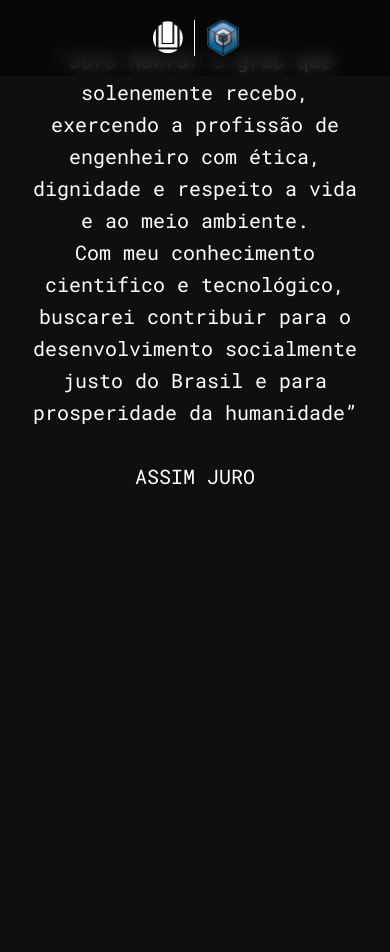
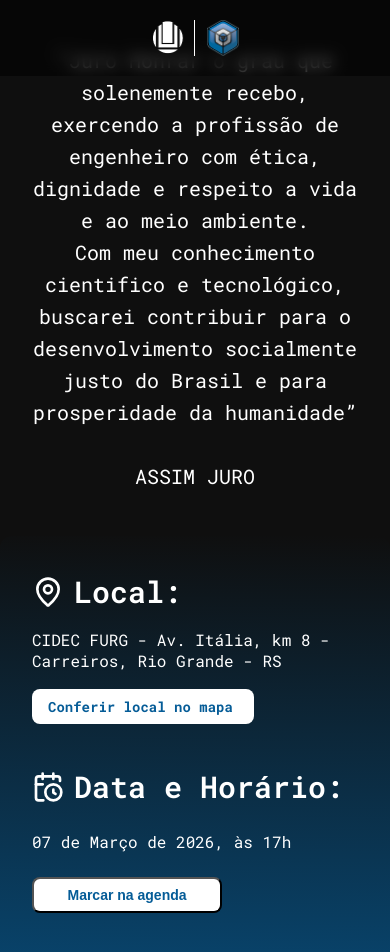
Before and after one commit to edrda/convite-formatura-engenharia-automacao-2026, a Vue app: page / in a window 390 px wide. Before the commit the page ends 844 px from the top, so only its background shows below. Built offline with nearby package versions, Linux system fonts and the light colour scheme.

Commit message:
🎉 feat: add EventSchedule component and ICS calendar generation utility

```diff
--- a/src/App.vue
+++ b/src/App.vue
@@ -3,6 +3,7 @@
   <Hero />
   <Juramento />
   <FormandoCard />
+  <EventSchedule />
 
 </template>
 
@@ -11,4 +12,5 @@ import Header from './components/Header.vue'
 import Hero from './components/Hero.vue'
 import Juramento from './components/Juramento.vue'
 import FormandoCard from './components/FormandoCard.vue';
+import EventSchedule from './components/EventSchedule.vue';
 </script>
--- /dev/null
+++ b/src/components/EventSchedule.vue
@@ -0,0 +1,123 @@
+<script setup lang="ts">
+import { MapPin } from "lucide-vue-next";
+import { CalendarClock } from "lucide-vue-next";
+import { gerarICS } from "../utils/calendar";
+
+const evento = {
+  title:
+    "Solenidade de formatura da 13ª Turma de Engenharia de Automação da FURG",
+  location: "CIDEC - FURG",
+  start: "20260307T170000",
+  end: "20260307T190000",
+  description:
+    "Esteja lá antes! A Universidade é extremamente pontual, portanto, compareça antes das 17h para tirar fotos com o formando e viver cada momento deste evento tão importante.",
+};
+
+const downloadICS = () => {
+  const url = gerarICS(evento);
+  const link = document.createElement("a");
+  link.href = url;
+  link.download = "formatura-furg.ics";
+  link.click();
+};
+</script>
+
+<template>
+  <section class="schedule">
+    <div class="location">
+      <div class="title">
+        <MapPin :size="32" />
+        <span> Local: </span>
+      </div>
+      <span> CIDEC FURG - Av. Itália, km 8 - Carreiros, Rio Grande - RS </span>
+
+      <a
+        class="schedule-btn"
+        href="https://share.google/FL8jdc0pZTBuLvCfi"
+        target="_blank"
+      >
+        Conferir local no mapa
+      </a>
+    </div>
+    <div class="date">
+      <div class="title">
+        <CalendarClock :size="32" />
+        <span> Data e Horário: </span>
+      </div>
+      <span> 07 de Março de 2026, às 17h </span>
+      <button class="schedule-btn" @click="downloadICS">
+        Marcar na agenda
+      </button>
+    </div>
+  </section>
+</template>
+
+<style scoped>
+.schedule {
+  padding: 2rem;
+  display: flex;
+  flex-direction: row;
+  justify-content: center;
+  align-items: center;
+  gap: 2rem;
+  background: linear-gradient(90deg, rgba(5, 92, 151, 0.66) 0%, #0F0F0F 100%);
+}
+
+.location, .date{
+    display: flex;
+    flex-direction: column;
+    justify-content: space-around;
+    gap: 10px;
+    height: 160px;
+}
+.location {
+    width: 30%;
+    border-right: 1px solid var(--white);
+    margin-right: 8px;
+}
+
+.title {
+    display: flex;
+    flex-direction: row;
+    align-items: center;
+    gap: 10px;
+    font-size: 30px;
+    font-weight: 600;
+}
+
+.schedule-btn {
+    cursor: pointer;
+    background: var(--white);
+    color: var(--primary);
+    border-radius: 8px;
+    padding: 8px 16px;
+    max-width: 190px;
+    text-decoration: none;
+    font-weight: 700;
+    font-size: 14px;
+    transition:
+    transform 0.2s ease,
+    box-shadow 0.2s ease;
+
+    &:hover {
+        transform: translateY(-2px);
+        box-shadow: 0 8px 20px rgba(0, 0, 0, 0.15);
+    }
+}
+
+@media (max-width: 900px) {
+    .schedule {
+        display: flex;
+        flex-direction: column;
+        justify-content: center;
+        align-items: flex-start;
+        border-radius: 12px 12px 0 0;
+        background: linear-gradient(1deg, rgba(5, 92, 151, 0.66) 0%, #0F0F0F 100%);
+    }
+    .location {
+        width: 100%;
+        border-right: none;
+        margin-right: 0;
+    }
+}
+</style>
--- a/src/components/Header.vue
+++ b/src/components/Header.vue
@@ -16,8 +16,11 @@ const { formandoAtual } = useFormando();
     </div>
 
     <div class="center" v-if="formandoAtual">
-      Você recebeu um convite de
+      <h1>
+        Você recebeu um convite de
       <strong>{{ formandoAtual.primeiroNome }}</strong>
+      </h1>
+
     </div>
 
     <div class="right" v-if="formandoAtual">
@@ -44,6 +47,13 @@ const { formandoAtual } = useFormando();
   justify-content: space-around;
   flex-direction: row;
   flex-wrap: wrap;
+}
+
+h1 {
+  font-weight: 700;
+  font-size: 28px;
+  line-height: 40px;
+  color: var(--white);
 }
 
 .left {
--- /dev/null
+++ b/src/utils/calendar.ts
@@ -0,0 +1,24 @@
+export function gerarICS(evento: {
+  title: string
+  location: string
+  start: string
+  end: string
+  description: string
+}) {
+  const icsContent = `
+BEGIN:VCALENDAR
+VERSION:2.0
+CALSCALE:GREGORIAN
+BEGIN:VEVENT
+SUMMARY:${evento.title}
+DTSTART:${evento.start}
+DTEND:${evento.end}
+LOCATION:${evento.location}
+DESCRIPTION:${evento.description}
+END:VEVENT
+END:VCALENDAR
+`.trim()
+
+  const blob = new Blob([icsContent], { type: 'text/calendar;charset=utf-8' })
+  return URL.createObjectURL(blob)
+}
```
